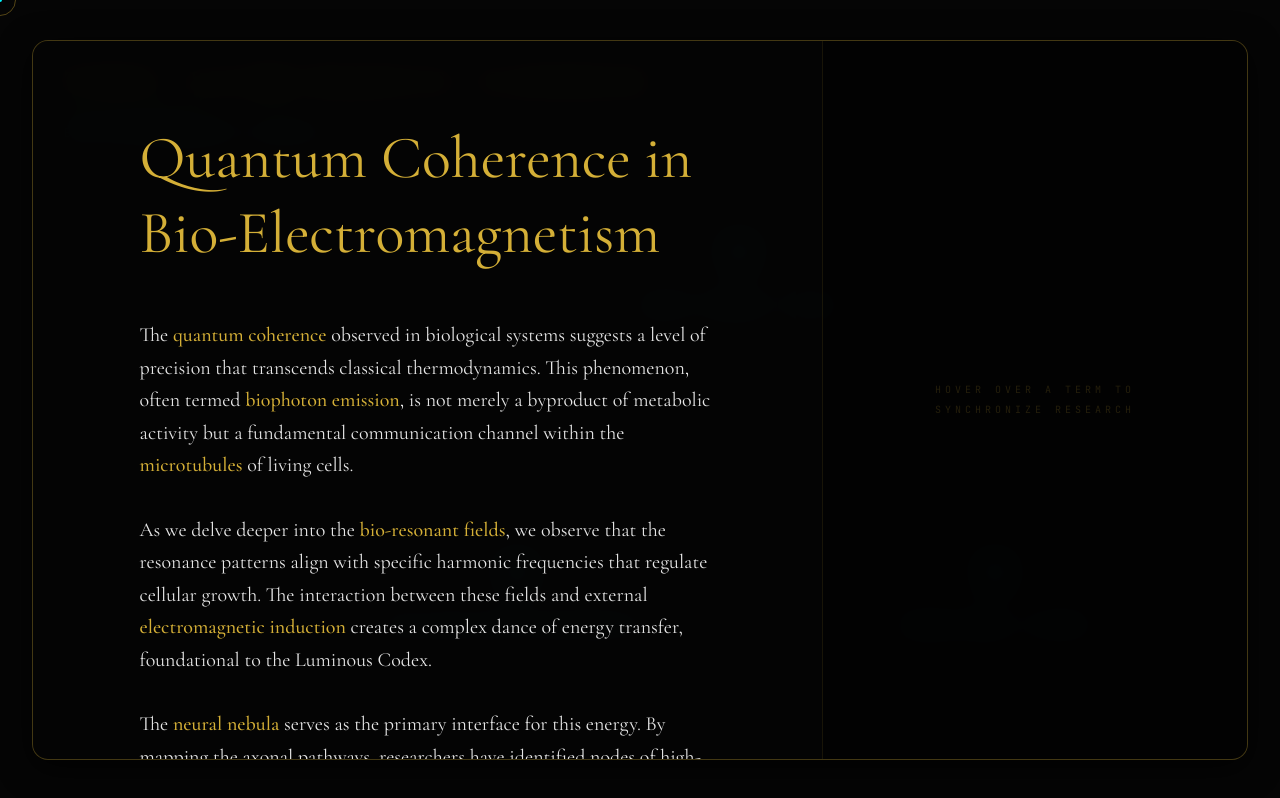
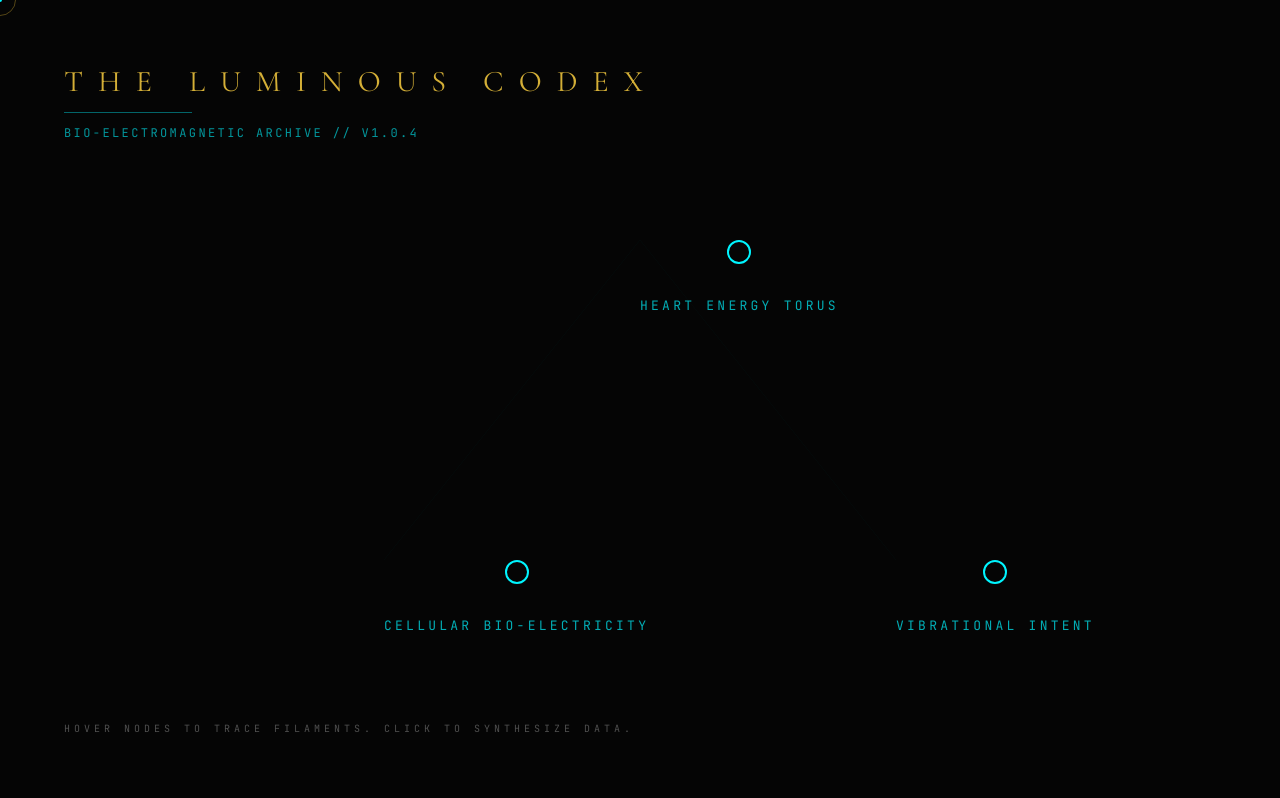
Before and after one commit to Tagi17/digital-codex, a Next.js app: page / in a window 1280 px wide. Built offline with nearby package versions, Linux system fonts and the light colour scheme.

Commit message:
feat: implement conditional ArticleViewer overlay with node selection logic

```diff
--- a/src/app/page.tsx
+++ b/src/app/page.tsx
@@ -1,20 +1,34 @@
+"use client";
+
+import { useState } from "react";
+import { AnimatePresence } from "framer-motion";
 import { NeuralNebula } from "@/components/NeuralNebula";
 import ArticleViewer from "@/components/ArticleViewer";
 import nodesData from "@/data/nodes.json";
 import { NodeData } from "@/hooks/useNebula";
 
 export default function Home() {
+  const [selectedNode, setSelectedNode] = useState<NodeData | null>(null);
+
   return (
     <main className="relative min-h-screen bg-obsidian overflow-hidden">
       {/* Background Layer: Neural Nebula */}
       <div className="absolute inset-0 z-0">
-        <NeuralNebula nodes={nodesData as unknown as NodeData[]} />
+        <NeuralNebula
+          nodes={nodesData as unknown as NodeData[]}
+          onNodeClick={(node) => setSelectedNode(node)}
+        />
       </div>
 
-      {/* Foreground Layer: Research Viewer */}
-      <div className="relative z-10 w-full h-screen">
-        <ArticleViewer />
-      </div>
+      {/* Foreground Layer: Research Viewer Overlay */}
+      <AnimatePresence>
+        {selectedNode && (
+          <ArticleViewer
+            nodeData={selectedNode}
+            onClose={() => setSelectedNode(null)}
+          />
+        )}
+      </AnimatePresence>
 
       {/* Optional: Global Header Overlay could go here with z-20 */}
     </main>
--- a/src/components/ArticleViewer.tsx
+++ b/src/components/ArticleViewer.tsx
@@ -3,6 +3,7 @@
 import React, { useState, useMemo } from "react";
 import { motion, AnimatePresence } from "framer-motion";
 import Image from "next/image";
+import { X, ArrowLeft } from "lucide-react";
 import journeyData from "@/data/journey_content.json";
 
 interface Definition {
@@ -34,7 +35,12 @@ const Term: React.FC<TermProps> = ({ id, children, onHover }) => {
   );
 };
 
-const ArticleViewer: React.FC = () => {
+interface ArticleViewerProps {
+  nodeData: any; // We can type this more strictly if needed
+  onClose: () => void;
+}
+
+const ArticleViewer: React.FC<ArticleViewerProps> = ({ nodeData, onClose }) => {
   const [activeId, setActiveId] = useState<string | null>(null);
 
   const activeDefinition = useMemo(() => {
@@ -60,19 +66,42 @@ const ArticleViewer: React.FC = () => {
   };
 
   return (
-    <div className="relative w-full h-screen flex items-center justify-center p-4 lg:p-8 z-10">
+    <motion.div
+      initial={{ x: "100%", opacity: 0 }}
+      animate={{ x: 0, opacity: 1 }}
+      exit={{ x: "100%", opacity: 0 }}
+      transition={{ type: "spring", damping: 25, stiffness: 200 }}
+      className="fixed inset-0 z-50 flex items-center justify-center p-4 lg:p-8 backdrop-blur-xl bg-obsidian/40"
+    >
+      {/* Close Button / Back Arrow */}
+      <button
+        onClick={onClose}
+        className="absolute top-12 left-12 z-[60] flex items-center gap-4 text-auric-gold/60 hover:text-auric-gold transition-colors group"
+      >
+        <div className="w-10 h-10 rounded-full border border-auric-gold/20 flex items-center justify-center group-hover:border-auric-gold/40 bg-obsidian/40 backdrop-blur-md">
+          <ArrowLeft size={18} />
+        </div>
+        <span className="font-mono text-[10px] uppercase tracking-[0.3em]">Return to Nebula</span>
+      </button>
+
       {/* Glassmorphism Container */}
-      <motion.div
-        initial={{ opacity: 0, scale: 0.98 }}
-        animate={{ opacity: 1, scale: 1 }}
-        className="w-full max-w-7xl h-full max-h-[90vh] glass rounded-2xl overflow-hidden flex border border-auric-gold/20 backdrop-blur-2xl shadow-2xl"
-      >
+      <div className="w-full max-w-7xl h-full max-h-[90vh] glass rounded-2xl overflow-hidden flex border border-auric-gold/20 shadow-2xl relative">
         {/* LEFT: Scrollable Research Text */}
-        <main className="w-[65%] h-full overflow-y-auto custom-scrollbar p-10 lg:p-20 bg-obsidian/40">
+        <main className="w-[65%] h-full overflow-y-auto custom-scrollbar p-10 lg:p-20 bg-obsidian/60">
           <div className="max-w-xl mx-auto">
+            <motion.div
+              initial={{ opacity: 0, y: 10 }}
+              animate={{ opacity: 1, y: 0 }}
+              transition={{ delay: 0.2 }}
+              className="font-mono text-[10px] text-bio-cyan/60 tracking-[0.4em] uppercase mb-4"
+            >
+              Research Node: {nodeData.id}
+            </motion.div>
+
             <motion.h1
               initial={{ opacity: 0, y: 20 }}
               animate={{ opacity: 1, y: 0 }}
+              transition={{ delay: 0.3 }}
               className="font-serif text-4xl lg:text-6xl text-auric-gold leading-tight mb-12"
             >
               {journeyData.title}
@@ -84,7 +113,7 @@ const ArticleViewer: React.FC = () => {
                   key={idx}
                   initial={{ opacity: 0, y: 10 }}
                   animate={{ opacity: 1, y: 0 }}
-                  transition={{ delay: 0.2 + idx * 0.1 }}
+                  transition={{ delay: 0.4 + idx * 0.1 }}
                 >
                   {parseContent(item.text)}
                 </motion.p>
@@ -96,7 +125,7 @@ const ArticleViewer: React.FC = () => {
         </main>
 
         {/* RIGHT: Fixed Aura Sidebar */}
-        <aside className="w-[35%] h-full flex flex-col items-center justify-center p-8 bg-black/40 border-l border-auric-gold/10 relative overflow-hidden">
+        <aside className="w-[35%] h-full flex flex-col items-center justify-center p-8 bg-black/60 border-l border-auric-gold/10 relative overflow-hidden">
           <AnimatePresence mode="wait">
             {activeDefinition ? (
               <motion.div
@@ -146,7 +175,7 @@ const ArticleViewer: React.FC = () => {
             )}
           </AnimatePresence>
         </aside>
-      </motion.div>
+      </div>
 
       <style jsx global>{`
         .custom-scrollbar::-webkit-scrollbar {
@@ -159,7 +188,7 @@ const ArticleViewer: React.FC = () => {
           background: rgba(212, 175, 55, 0.1);
         }
       `}</style>
-    </div>
+    </motion.div>
   );
 };
 
--- a/src/components/NeuralNebula.tsx
+++ b/src/components/NeuralNebula.tsx
@@ -4,14 +4,14 @@ import { useEffect, useRef, useMemo, useState } from 'react';
 import { NodeData, useNebula } from '@/hooks/useNebula';
 import { Node } from './ui/Node';
 import { SynthesisTooltip } from './ui/SynthesisTooltip';
-import { ArticleSlate } from './ui/ArticleSlate';
 import { CustomCursor } from './ui/CustomCursor';
 
 interface NeuralNebulaProps {
   nodes: NodeData[];
+  onNodeClick?: (node: NodeData) => void;
 }
 
-export const NeuralNebula = ({ nodes }: NeuralNebulaProps) => {
+export const NeuralNebula = ({ nodes, onNodeClick }: NeuralNebulaProps) => {
   const canvasRef = useRef<HTMLCanvasElement>(null);
   const {
     hoveredNodeId,
@@ -23,6 +23,15 @@ export const NeuralNebula = ({ nodes }: NeuralNebulaProps) => {
     isRelated,
     getSharedTags
   } = useNebula(nodes);
+
+  // Trigger parent callback when node is selected
+  useEffect(() => {
+    if (selectedNode && onNodeClick) {
+      onNodeClick(selectedNode);
+      // Reset local selection so it can be re-triggered if needed
+      setSelectedNodeId(null);
+    }
+  }, [selectedNode, onNodeClick, setSelectedNodeId]);
 
   const [tooltip, setTooltip] = useState<{ content: string; x: number; y: number; visible: boolean }>({
     content: '',
@@ -153,12 +162,6 @@ export const NeuralNebula = ({ nodes }: NeuralNebulaProps) => {
       {/* Tooltip */}
       <SynthesisTooltip {...tooltip} />
 
-      {/* Article Overlay */}
-      <ArticleSlate
-        node={selectedNode}
-        onClose={() => setSelectedNodeId(null)}
-      />
-
       {/* HUD / Branding */}
       <div className="absolute top-16 left-16 z-30 pointer-events-none">
         <h1 className="text-auric-gold text-3xl tracking-[0.5em] uppercase mb-3">The Luminous Codex</h1>
```
